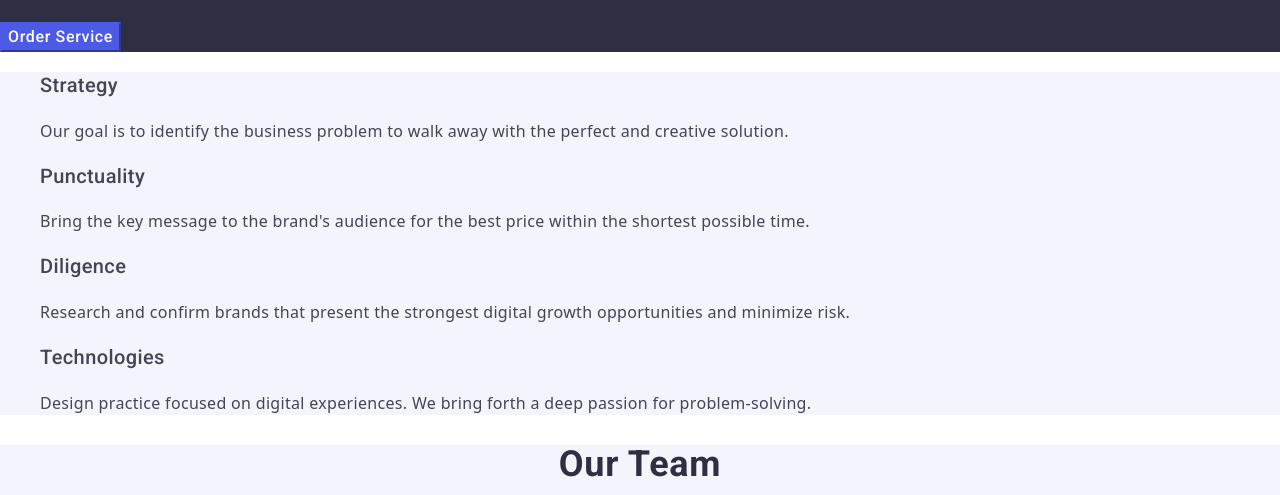
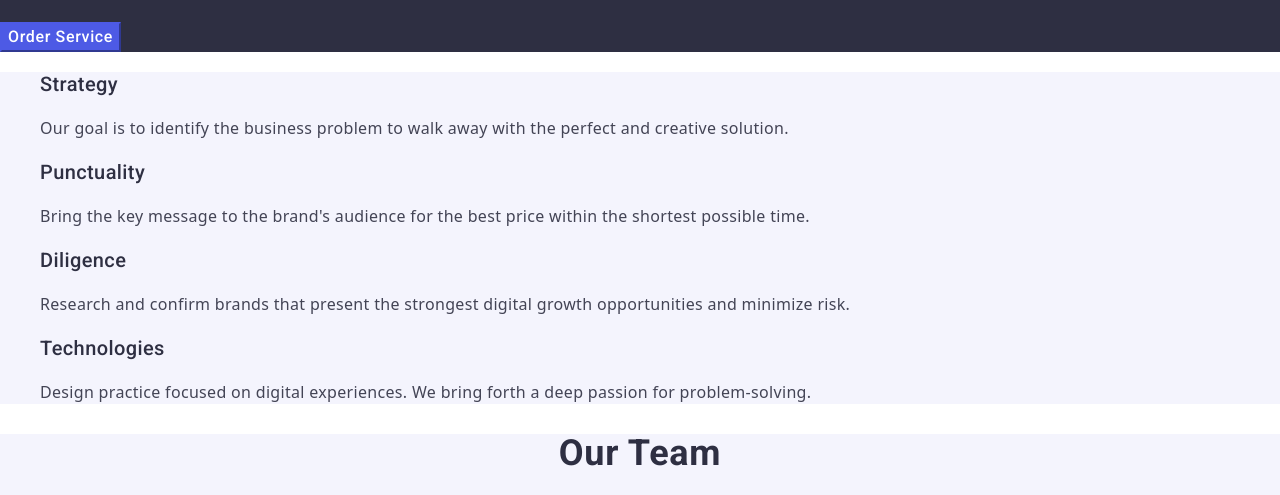
Before and after one commit to KarnaukhRoman/goit-markup-hw-02, a plain HTML site: page index.html in a window 1280 px wide. Shown: the part 305-800 px from the top of the page. Drawn offline with nearby package versions, Linux system fonts and the light colour scheme.

Commit message:
7 edition

```diff
--- a/css/styles.css
+++ b/css/styles.css
@@ -97,6 +97,11 @@ h3 {
   line-height: 1.2;
   color: #2e2f42;
 }
+.head-s2 {
+  line-height: 1.2;
+  color: #2e2f42;
+}
+
 .text-s2 {
   line-height: 1.5;
 }
--- a/index.html
+++ b/index.html
@@ -64,28 +64,28 @@
         <h2 class="head-sec2" hidden>Treba prykhovaty</h2>
         <ul>
           <li>
-            <h3>Strategy</h3>
+            <h3 class="head-s2">Strategy</h3>
             <p class="text-s2">
               Our goal is to identify the business problem to walk away with the
               perfect and creative solution.
             </p>
           </li>
           <li>
-            <h3>Punctuality</h3>
+            <h3 class="head-s2">Punctuality</h3>
             <p class="text-s2">
               Bring the key message to the brand's audience for the best price
               within the shortest possible time.
             </p>
           </li>
           <li>
-            <h3>Diligence</h3>
+            <h3 class="head-s2">Diligence</h3>
             <p class="text-s2">
               Research and confirm brands that present the strongest digital
               growth opportunities and minimize risk.
             </p>
           </li>
           <li>
-            <h3>Technologies</h3>
+            <h3 class="head-s2">Technologies</h3>
             <p class="text-s2">
               Design practice focused on digital experiences. We bring forth a
               deep passion for problem-solving.
```
